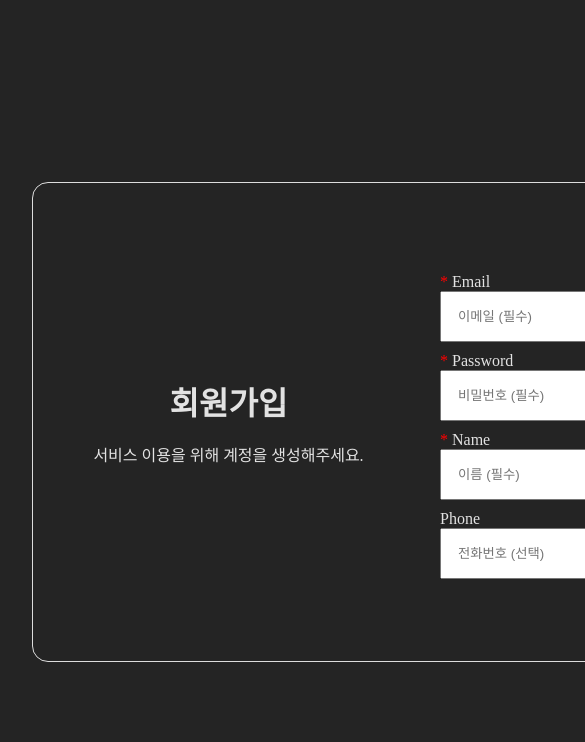
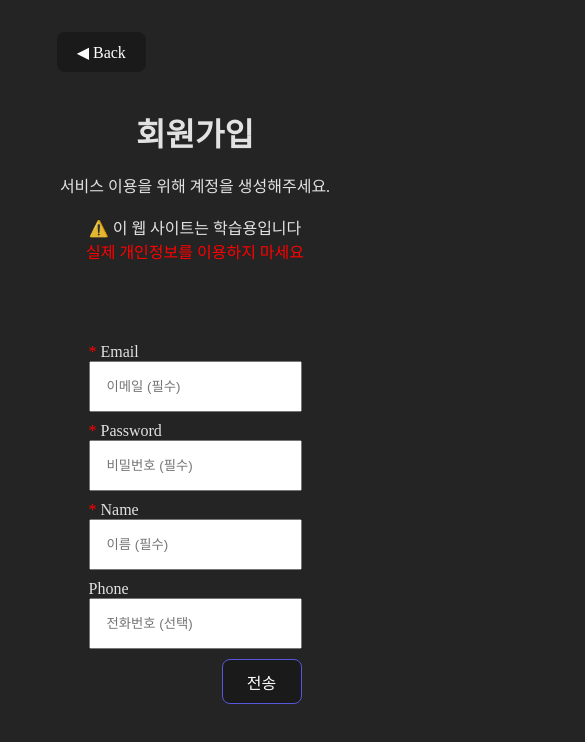
Before and after one commit to suhannoh/mini-project-frontend, a React (Vite) app: page /mini-project-frontend/join in a window 390 px wide. Shown: the top 742 px of the page, 585 px wide, since content can reach past the window. Built offline with nearby package versions, Linux system fonts and the light colour scheme; no server answers.

Commit message:
모바일 반응형 추가

```diff
--- a/src/pages/JoinPage.jsx
+++ b/src/pages/JoinPage.jsx
@@ -2,6 +2,7 @@ import React, { useState } from 'react'
 import axios from 'axios';
 import {useNavigate } from 'react-router-dom';
 import { API_BASE } from '../config/env';
+import BackBtn from '../components/BackBtn';
 
 export default function JoinPage() {
 
@@ -43,11 +44,14 @@ const handleJoin = async (e) => {
   return (
     <div>
     <>
+            <BackBtn/>
             <form onSubmit={handleJoin} className='loginForm'>
             <div className='login-form-left'>
               <h1> 회원가입 </h1>
               <br/>
               <p>서비스 이용을 위해 계정을 생성해주세요. </p>
+              <br />
+              <p>⚠️ 이 웹 사이트는 학습용입니다 <br/><span className='red-text'> 실제 개인정보를 이용하지 마세요 </span></p>
             </div>
             <div className='login-form-right'>
                 <div className='login-input'>
--- a/src/pages/LoginPage.css
+++ b/src/pages/LoginPage.css
@@ -90,3 +90,33 @@
     display: flex;
     justify-content: flex-end;
 }
+
+/* PC (기본) */
+@media (min-width: 1024px) {}
+
+/* 태블릿 */
+@media (max-width: 1023px) {}
+
+/* 모바일 */
+@media (max-width: 768px) {
+  .loginForm {
+  width: min(100%, 360px);
+  min-height: 100dvh;
+  margin: 0 auto;
+  padding: 0;
+  border: none;
+  border-radius: 1rem;
+  display: flex;
+  flex-direction: column;
+  align-items: center;
+  justify-content: center;
+}
+.login-form-left{
+  justify-content: flex-end;
+}
+.login-form-right{
+  flex: 3;
+  justify-content: left;
+  padding: 0 2rem;
+}
+}
--- a/src/pages/LoginPage.jsx
+++ b/src/pages/LoginPage.jsx
@@ -11,11 +11,14 @@ export default function LoginPage() {
     console.log(API_BASE);
     const [email, setEmail] = useState("");
     const [password, setPassword] = useState("");
+    const [load, setLoad] = useState(false);
+
     const login = AuthStore((state) => state.login);
     const navigate = useNavigate();
 
     const handleLogin = async (e) => {
         e.preventDefault();
+        setLoad(true);
 
         try {
             const res = await axios.post(`${API_BASE}/user/login`,
@@ -34,8 +37,15 @@ export default function LoginPage() {
             } else {
                 alert("예상치 못한 오류가 발생되어 로그인에 실패하였습니다 ")
             }
+            setLoad(false);
         }
     }
+        if(load) {
+            return ( <h2> Loading... <br /><br />
+                    첫 로그인 시 20초 ~ 60초 정도 걸릴 수 있습니다.</h2>
+                    )
+        }
+
 
     return (
         <div>
```
